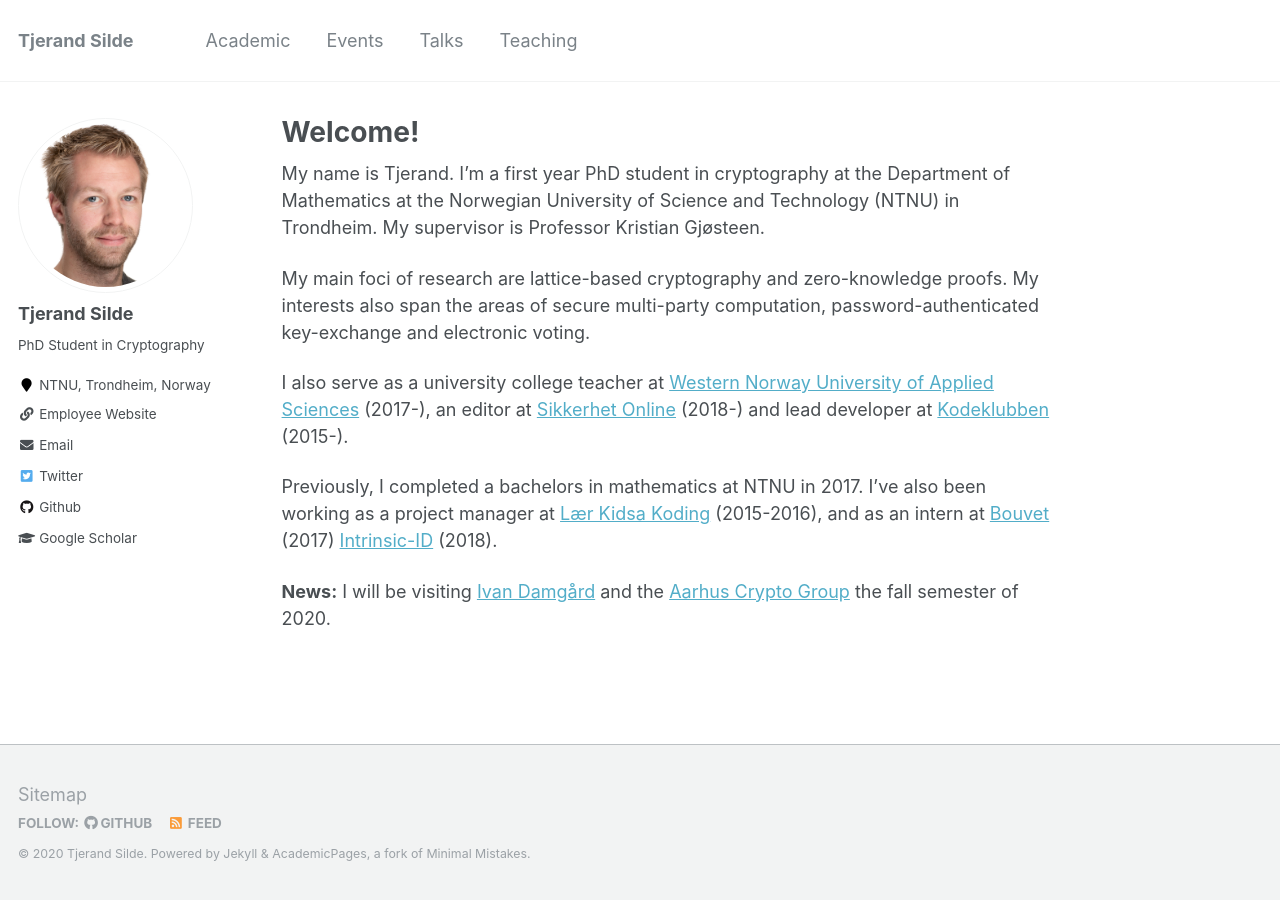
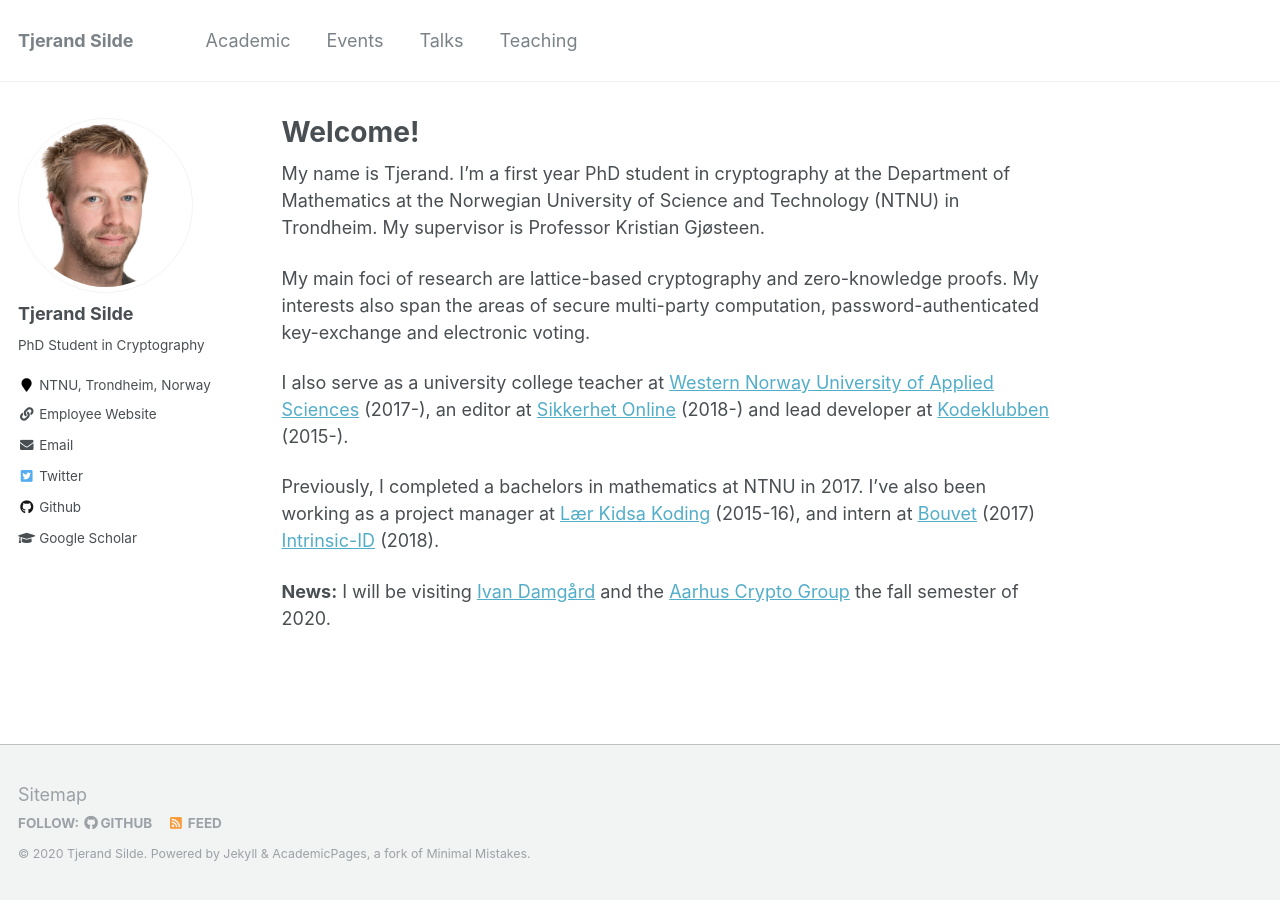
Before and after one commit to tjesi/tjesi.github.io, a Jekyll site: the page built from _pages/about.md, in a window 1280 px wide. Built offline with Jekyll 4.4.1, drawn with Linux system fonts in a browser that asks for light colours.

Commit message:
Update about.md

```diff
--- a/_pages/about.md
+++ b/_pages/about.md
@@ -14,6 +14,6 @@
 
  I also serve as a university college teacher at [Western Norway University of Applied Sciences](https://www.hvl.no/en) (2017-), an editor at [Sikkerhet Online](https://www.sikkerhet.online/author/tjerand-silde) (2018-) and lead developer at [Kodeklubben](http://oppgaver.kidsakoder.no) (2015-).
 
- Previously, I completed a bachelors in mathematics at NTNU in 2017. I've also been working as a project manager at [Lær Kidsa Koding](https://www.kidsakoder.no) (2015-2016), and as an intern at [Bouvet](https://en.bouvet.no/) (2017) [Intrinsic-ID](https://www.intrinsic-id.com) (2018).
+ Previously, I completed a bachelors in mathematics at NTNU in 2017. I've also been working as a project manager at [Lær Kidsa Koding](https://www.kidsakoder.no) (2015-16), and intern at [Bouvet](https://en.bouvet.no) (2017) [Intrinsic-ID](https://www.intrinsic-id.com) (2018).
 
- **News:** I will be visiting [Ivan Damgård](https://users-cs.au.dk/~ivan/) and the [Aarhus Crypto Group](https://cs.au.dk/research/cryptography-and-security) the fall semester of 2020.
+ **News:** I will be visiting [Ivan Damgård](https://users-cs.au.dk/~ivan) and the [Aarhus Crypto Group](https://cs.au.dk/research/cryptography-and-security) the fall semester of 2020.
```
